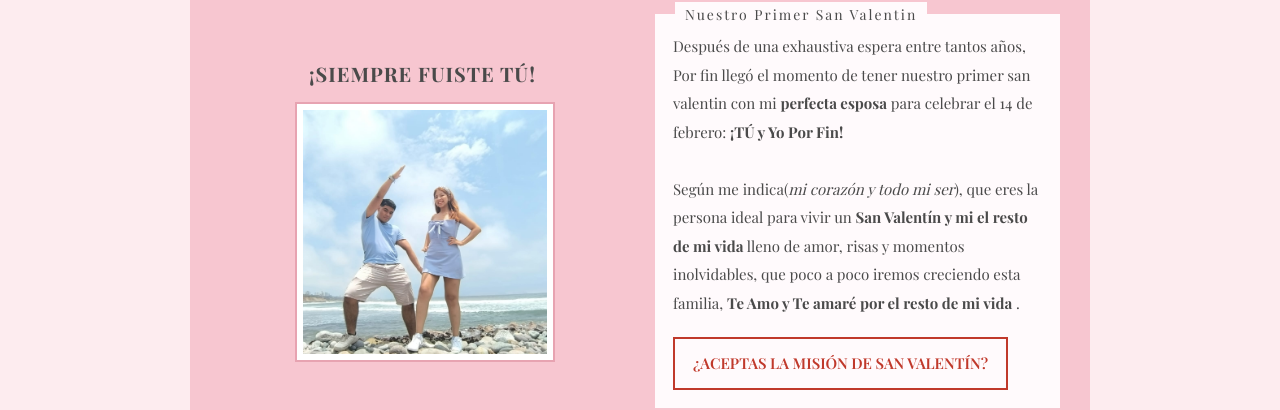
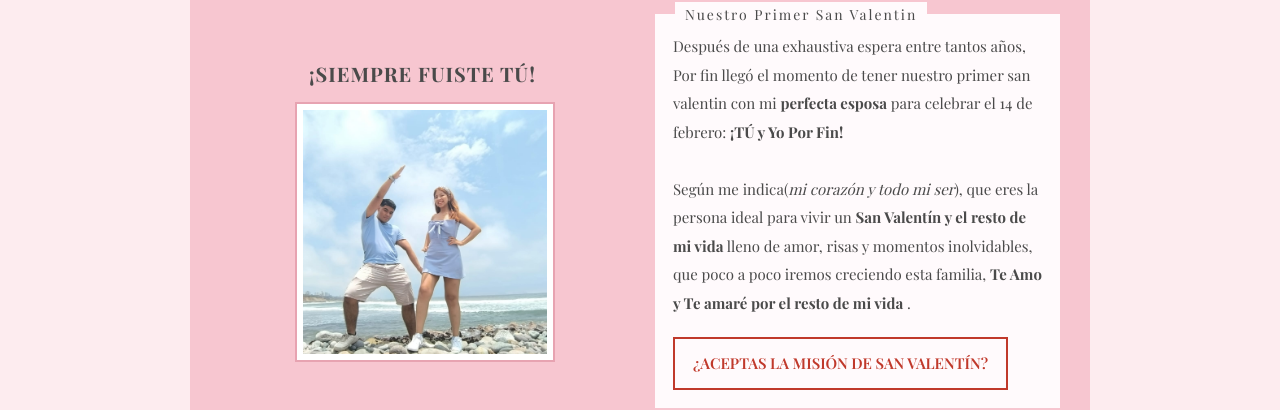
Before and after one commit to LeonardoDevelop/nuestro-san-valentin, a plain HTML site: page index.html in a window 1280 px wide. Shown: the part 225-635 px from the top of the page. Drawn offline with nearby package versions, Linux system fonts and the light colour scheme.

Commit message:
Fix typo in Valentine's message

```diff
--- a/index.html
+++ b/index.html
@@ -342,7 +342,7 @@ text-align:center;
 
     <div class="letter news-box" style="text-align:left;">
       Después de una exhaustiva espera entre tantos años, Por fin llegó el momento de tener nuestro primer san valentin con mi <b>perfecta esposa</b> para celebrar el 14 de febrero: <b>¡TÚ y Yo Por Fin!</b><br><br>
-      Según me indica(<i>mi corazón y todo mi ser</i>), que eres la persona ideal para vivir un <b>San Valentín y mi el resto de mi vida</b> lleno de amor, risas y momentos inolvidables, que poco a poco iremos creciendo esta familia, <b>Te Amo y Te amaré por el resto de mi vida</b> .
+      Según me indica(<i>mi corazón y todo mi ser</i>), que eres la persona ideal para vivir un <b>San Valentín y el resto de mi vida</b> lleno de amor, risas y momentos inolvidables, que poco a poco iremos creciendo esta familia, <b>Te Amo y Te amaré por el resto de mi vida</b> .
       <div class="btn-mision" onclick="mostrarSorpresa()">¿ACEPTAS LA MISIÓN DE SAN VALENTÍN?</div>
       <div class="surprise" id="sorpresa">💖 Sabía que dirías que sí 💖</div>
     </div>
```
